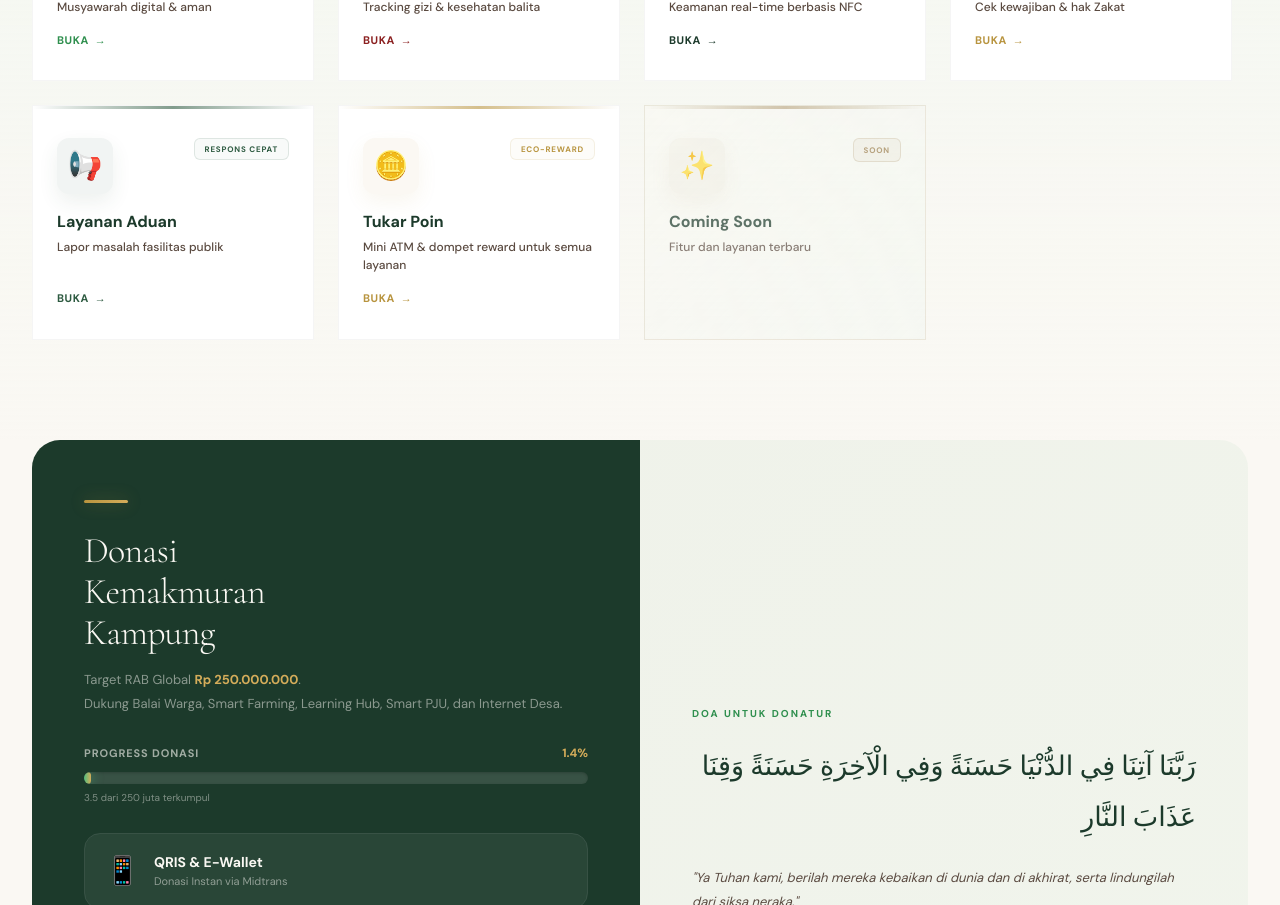
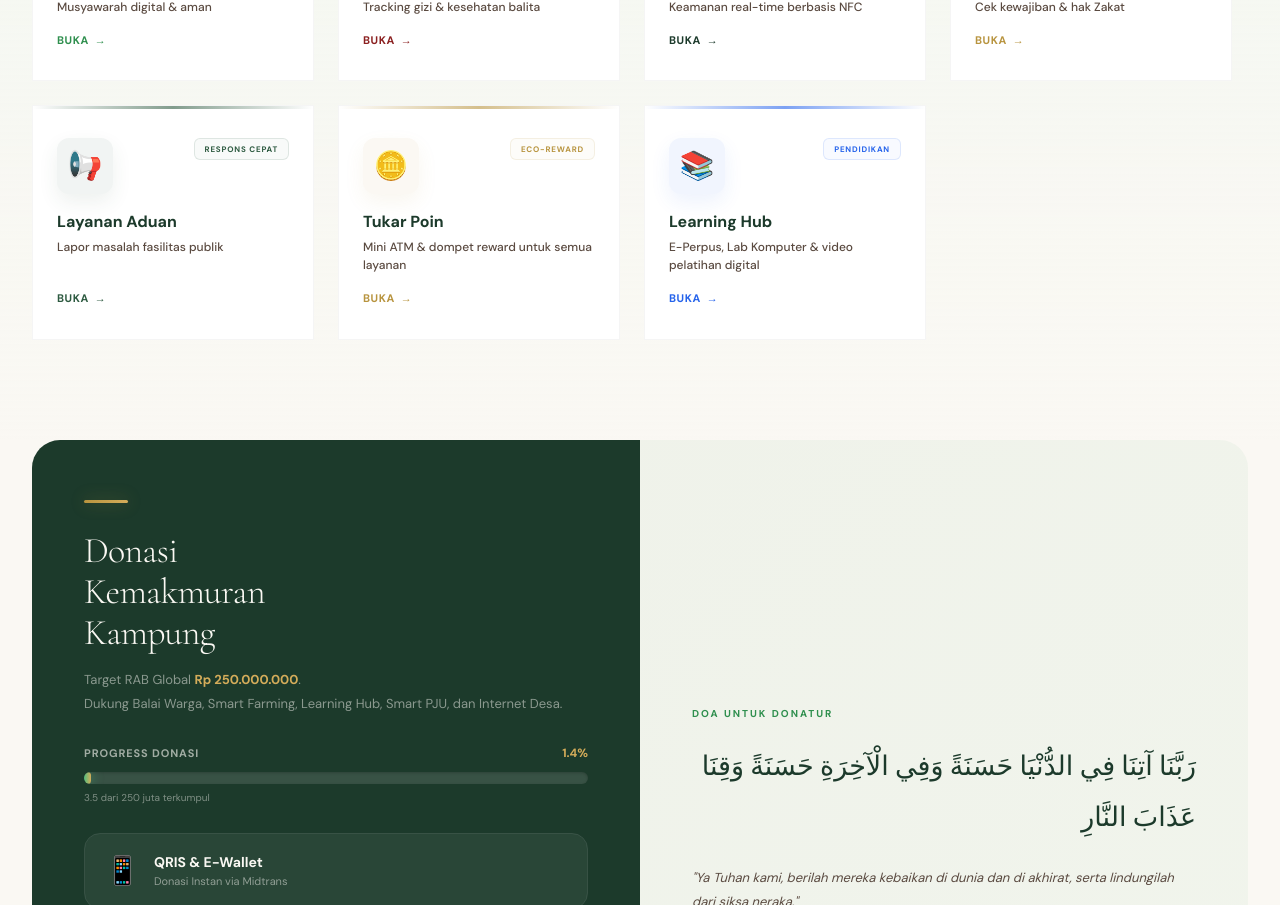
Before and after one commit to Karimkusin88/ciburial-eco-digital, a Next.js app: page / in a window 1280 px wide. Shown: the part 2396-3301 px from the top of the page. Built offline with nearby package versions, Linux system fonts and the light colour scheme; no server answers; the database is empty.

Commit message:
feat: tambah Learning Hub ke Smart Hub di homepage

```diff
--- a/components/home/TentangTab.tsx
+++ b/components/home/TentangTab.tsx
@@ -411,13 +411,13 @@ export default function TentangTab({ onNavigate, testimoni = [], transaksi = DEF
                 comingSoon: false
               },
               {
-                title: "Coming Soon",
-                desc: "Fitur dan layanan terbaru",
-                icon: "✨",
-                link: "#",
-                color: "#9B7D4C",
-                tag: "SOON",
-                comingSoon: true
+                title: "Learning Hub",
+                desc: "E-Perpus, Lab Komputer & video pelatihan digital",
+                icon: "📚",
+                link: "/learning-hub",
+                color: "#2563EB",
+                tag: "PENDIDIKAN",
+                comingSoon: false
               }
             ].map((item, i) => (
               <a key={i} href={item.link} style={{ textDecoration: "none", color: "inherit", pointerEvents: item.comingSoon ? "none" : "auto" }} className="hub-card-link">
```
